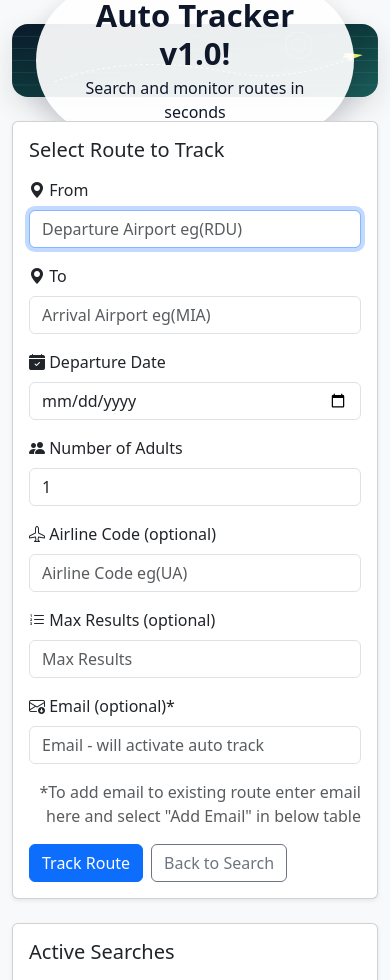
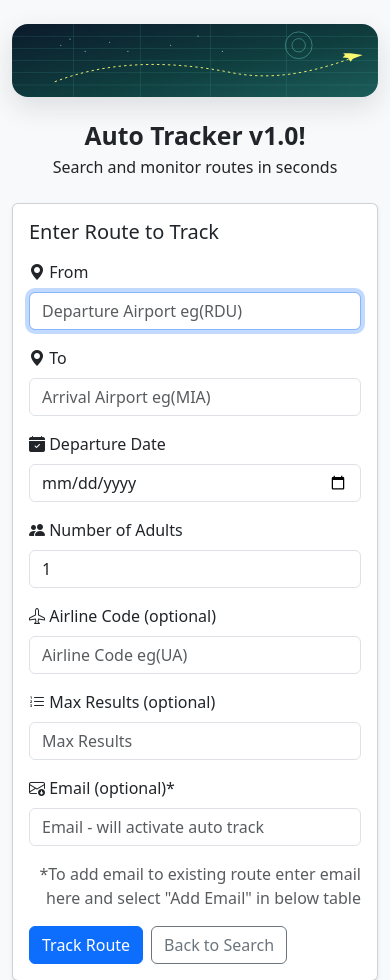
Before and after one commit to mspaits/flight_tracker, a Flask app: page /autotrack in a window 390 px wide. Shown: the top 980 px of the page. Run offline with Flask 3, Linux system fonts and the light colour scheme; data that the repository does not hold is empty.

Commit message:
Fixed banner on mobile

```diff
--- a/static/styles.css
+++ b/static/styles.css
@@ -1,106 +1,3 @@
-/*
-
-.header {
-    background-color: #477bff;
-    color: #fff;
-    margin-bottom: 2rem;
-    padding: 2rem 1rem;
-    text-align: center;
-}
-
-.container {
-    margin-left: auto;
-    margin-right: auto;
-    padding-left: 15px;
-    padding-right: 15px;
-    text-align: center;
-    width: 90%;
-}
-
-.section {
-    padding-bottom: 2rem;
-    padding-left: 2rem;
-    padding-right: 2rem;
-    padding-top: 0.5rem;
-}
-
-button, input[type="submit"] {
-    background-color: #d9edff;
-    border: 1px solid transparent;
-    border-radius: 0.25rem;
-    font-size: 0.95rem;
-    font-weight: 400;
-    line-height: 1.5;
-    padding: 0.375rem 0.75rem;
-    text-align: center;
-    transition: color 0.15s ease-in-out, background-color 0.15s ease-in-out, border-color 0.15s ease-in-out, box-shadow 0.15s ease-in-out;
-    vertical-align: middle;
-}
-
-input[type="text"], input[type="number"] {
-    line-height: 1.8;
-    width: 25%;
-}
-
-input[type="text"]:hover, input[type="number"]:hover {
-    background-color: #f5f5f5;
-    transition: color 2s ease-in-out, background-color 0.15s ease-in-out;
-}
-
-table {
-    background-color: transparent;
-    margin-bottom: 1rem;
-    width: 100%;
-}
-
-table th,
-table td {
-    padding: 0.75rem;
-    vertical-align: middle;
-}
-
-tbody tr:nth-of-type(odd) {
-    background-color: rgb(179, 208, 255, 0.3)
-}
-
-label {
-    display: block;
-    margin-bottom: 0.2rem;
-    margin-top: 1rem;
-    margin-right: 1rem;
-    text-align: left;
-    width: auto;
-}
-
-.search_form {
-    display: grid;
-    grid-template-columns: repeat(4, 1fr);
-    gap: 1rem 1.5rem;
-    max-width : 1200px;
-}
-
-.form-group {
-    display: flex;
-    flex-direction: column;
-}
-
-.form-group input {
-    width: 100%;
-    padding: 0.5rem 0.75rem;
-    font-size: 1rem;
-    box-sizing: border-box;
-}
-
-.form-group.submit {
-    align-self: end;
-}
-
-.button_column {
-    width: 5rem;
-}
-
-*/
-
 .hero-image {
     border-radius: 16px;
     box-shadow: 0 10px 28px rgba(15, 23, 42, 0.12);
@@ -110,25 +7,3 @@ label {
     object-fit: cover;
     width: 100%;
 }
-
-.hero-wrap {
-    position: relative;
-}
-
-.hero-overlay {
-    align-items: center;
-    display: flex;
-    inset: 0;
-    justify-content: center;
-    padding: 1.5rem;
-    position: absolute;
-    text-align: center;
-}
-
-.hero-text {
-    background: rgba(255, 255, 255, 0.92);
-    border-radius: 999px;
-    box-shadow: 0 10px 24px rgba(15, 23, 42, 0.18);
-    color: #0f172a;
-    padding: 0.75rem 1.75rem;
-}
--- a/templates/autotrack.html
+++ b/templates/autotrack.html
@@ -14,18 +14,18 @@
     <body class="bg-light">
         <div class="container py-4">
             <div class="hero-wrap mb-4">
-                <img class="hero-image" src="/static/hero-autotrack.svg" alt="Night flight map with route lines">
-                <div class="hero-overlay">
-                    <div class="hero-text">
-                        <h1 class="display-5 fw-semibold mb-1">Auto Tracker v1.0!</h1>
-                        <p class="mb-0">Search and monitor routes in seconds</p>
-                    </div>
+                <img class="hero-image img-fluid" src="/static/hero-autotrack.svg" alt="Night flight map with route lines">
+            </div>
+            <header class="text-center mb-4">
+                <div class="hero-text d-inline-block">
+                    <h1 class="fw-semibold mb-1 fs-2 fs-md-2 fs-lg-1">Auto Tracker v1.0!</h1>
+                    <p class="mb-0 fs-6 fs-md-5">Search and monitor routes in seconds</p>
                 </div>
-            </div>
+            </header>
 
             <div class="card shadow-sm mb-4">
                 <div class="card-body">
-                    <h2 class="h5 mb-3">Select Route to Track</h2>
+                    <h2 class="h5 mb-3">Enter Route to Track</h2>
                     <form action="/autotrack" method="post" class="row g-3">
                         <div class="col-md-4">
                             <i class="bi bi-geo-alt-fill"></i>
```
Also changed, not shown: templates/index.html (+7 -7 lines).
